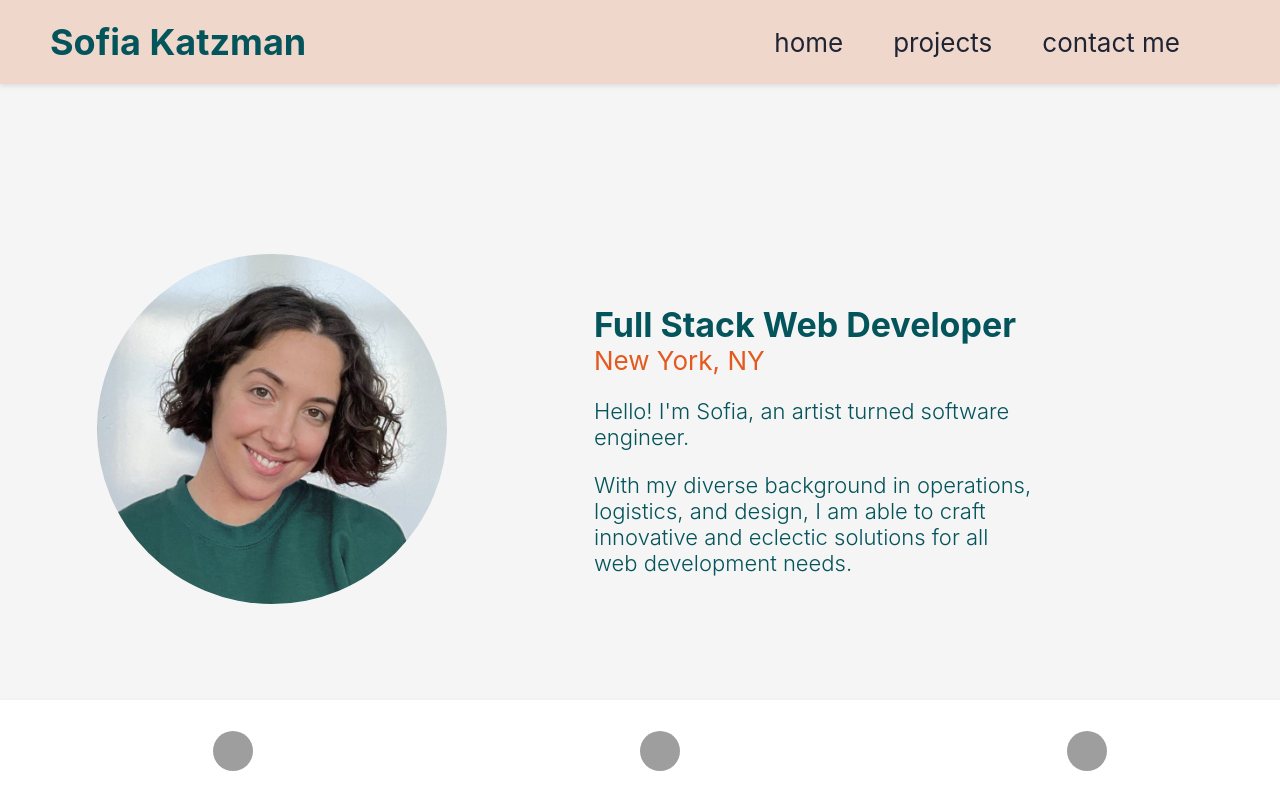
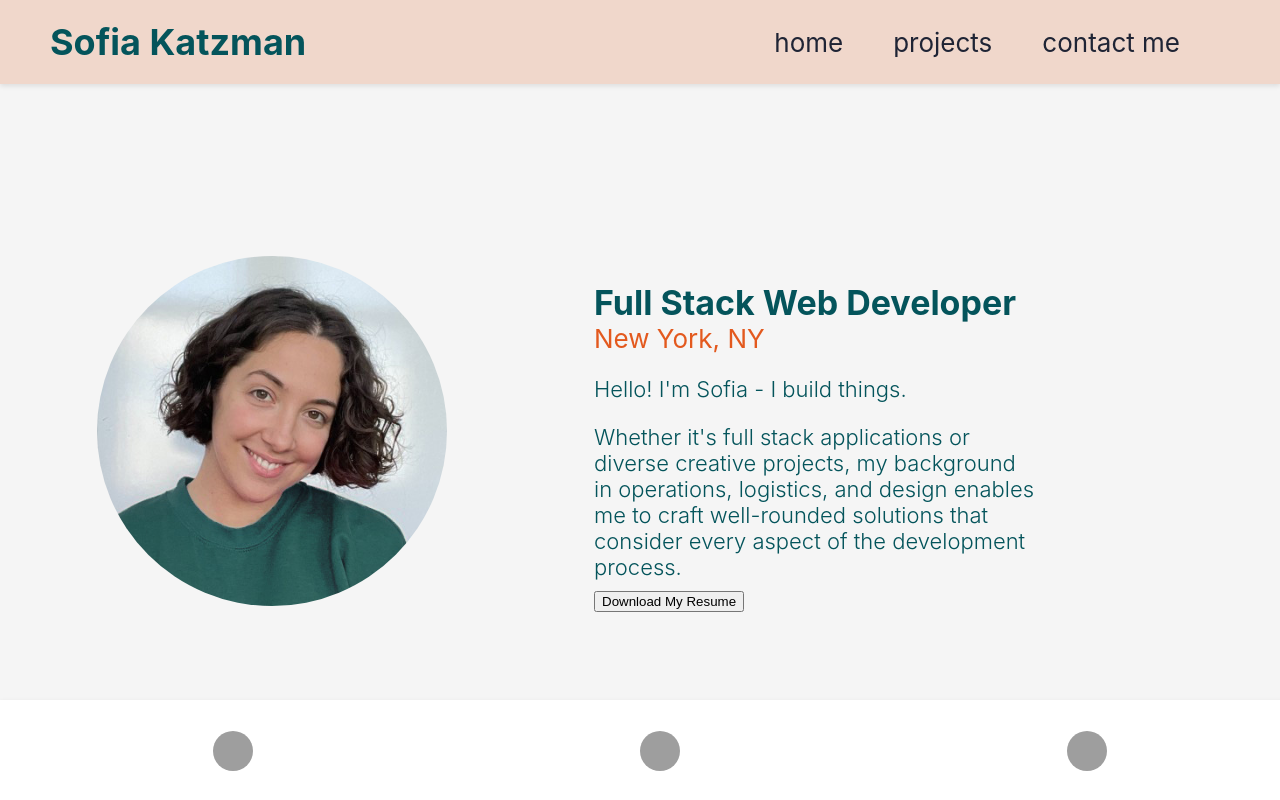
Before and after one commit to sofiakatzman/Portfolio, a React (Create React App) app: page / in a window 1280 px wide. Shown: the top 800 px of the page. Built offline with nearby package versions, Linux system fonts and the light colour scheme; grey boxes are pictures that could not be loaded.

Commit message:
update about me

```diff
--- a/src/components/Pages/About/About.js
+++ b/src/components/Pages/About/About.js
@@ -13,8 +13,9 @@ function About(){
                 <div className="about-blurb">
                     <h2>Full Stack Web Developer</h2>
                     <h3>New York, NY </h3>
-                    <p>Hello! I'm Sofia, an artist turned software engineer.</p>
-                    <p>With my diverse background in operations, logistics, and design, I am able to craft innovative and eclectic solutions for all web development needs. </p>
+                    <p>Hello! I'm Sofia - I build things.</p>
+                    <p>Whether it's full stack applications or diverse creative projects, my background in operations, logistics, and design enables me to craft well-rounded solutions that consider every aspect of the development process.</p>
+                    <button>Download My Resume</button>
                 </div>
 
             </div>
```
